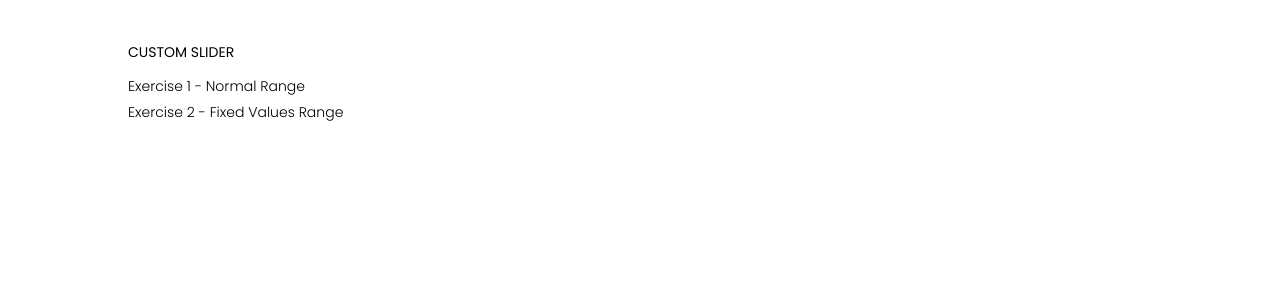
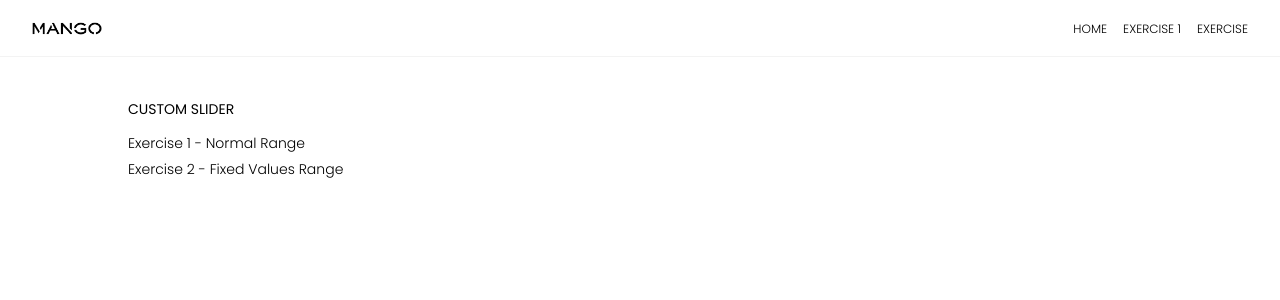
Before and after one commit to karlajaramillo/custom-range-app, a Next.js app: page / in a window 1280 px wide. Shown: the top 300 px of the page. Built offline with nearby package versions, Linux system fonts and the light colour scheme.

Commit message:
Feature layout (#2)
* chore: add navbar

* chore: add style

```diff
--- /dev/null
+++ b/app/components/Navbar/Navbar.module.css
@@ -0,0 +1,33 @@
+.wrapper {
+  margin: 0.5rem 2rem;
+}
+
+.border {
+  border-bottom: 1px solid rgb(221 221 221 / 35%);
+}
+
+.flex {
+  display: flex;
+  justify-content: space-between;
+  align-items: center;
+}
+
+.list {
+  display: flex;
+  gap: 1rem;
+}
+
+.list a {
+  text-transform: uppercase;
+  font-size: 0.75rem;
+  font-weight: 300;
+  transition: all 0.05s;
+}
+
+.list a:hover {
+  font-weight: 500;
+}
+
+.imgWrapper {
+  display: flex;
+}
--- /dev/null
+++ b/app/components/Navbar/Navbar.tsx
@@ -0,0 +1,36 @@
+import Link from 'next/link';
+import Image from 'next/image';
+import Logo from '../../../public/mango-Logo.png';
+import styles from './Navbar.module.css';
+
+export default function Navbar() {
+  return (
+    <nav className={styles.border}>
+      <div className={`${styles.wrapper} ${styles.flex}`}>
+        <div>
+          <Link href="/" className={styles.imgWrapper}>
+            <Image
+              src={Logo}
+              alt="Mango logo"
+              width={70}
+              quality={100}
+              placeholder="blur"
+            />
+          </Link>
+        </div>
+
+        <ul className={styles.list}>
+          <li>
+            <Link href="/">Home</Link>
+          </li>
+          <li>
+            <Link href="/exercise1">Exercise 1</Link>
+          </li>
+          <li>
+            <Link href="/exercise2">Exercise </Link>
+          </li>
+        </ul>
+      </div>
+    </nav>
+  );
+}
--- a/app/layout.tsx
+++ b/app/layout.tsx
@@ -1,3 +1,4 @@
+import Navbar from './components/Navbar/Navbar';
 import './styles/globals.css';
 import { Poppins } from 'next/font/google';
 
@@ -18,7 +19,10 @@ export default function RootLayout({
 }) {
   return (
     <html lang="en">
-      <body className={poppins.className}>{children}</body>
+      <body className={poppins.className}>
+        <Navbar></Navbar>
+        {children}
+      </body>
     </html>
   );
 }
--- a/app/styles/globals.css
+++ b/app/styles/globals.css
@@ -32,6 +32,12 @@ a {
   text-decoration: none;
 }
 
+ul {
+  list-style: none;
+  margin: 0;
+  padding: 0;
+}
+
 .container {
   width: 80%;
   max-width: 1200px;
```
Also changed, not shown: public/mango-logo.png (added).
